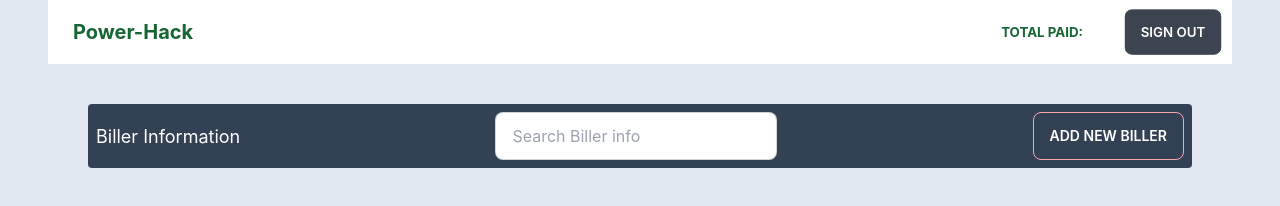
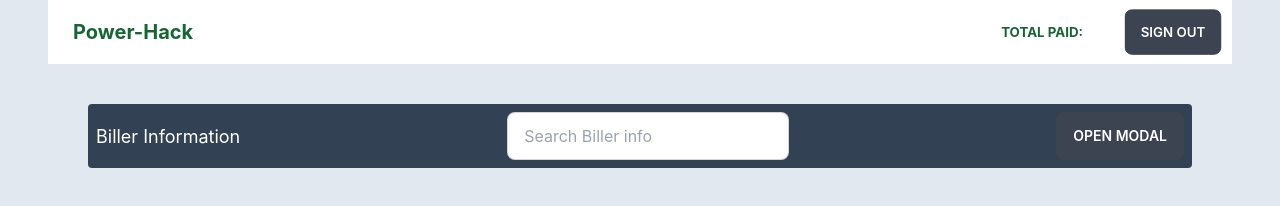
Before and after one commit to rahathossain3/power-distribution-billing-information-client-side, a React (Create React App) app: page / in a window 1280 px wide. Shown: the top 206 px of the page. Built offline with nearby package versions, Linux system fonts and the light colour scheme; no server answers.

Commit message:
modal added

```diff
--- a/src/Component/Home/AddBillerInfo/AddBillerInfo.js
+++ b/src/Component/Home/AddBillerInfo/AddBillerInfo.js
@@ -6,6 +6,7 @@ import { toast, ToastContainer } from 'react-toastify';
 // import { useAuthState } from 'react-firebase-hooks/auth';
 // import auth from '../../firebase.init';
 const AddBillerInfo = () => {
+
 
 
     // const [user] = useAuthState(auth)
@@ -27,6 +28,7 @@ const AddBillerInfo = () => {
             .then(result => {
                 toast('Product Add successfully');
                 reset();
+
             })
     };
 
@@ -61,7 +63,7 @@ const AddBillerInfo = () => {
 
 
 
-                <input className='btn  btn-info hover:btn-ghost w-1/2 mx-auto mt-2 mb-16' type='submit' value="Add Item" />
+                <input className='btn  btn-info hover:btn-ghost w-1/2 mx-auto mt-2 mb-3' type='submit' value="Add Item" />
 
             </form>
             <ToastContainer />
--- a/src/Component/Home/Home.js
+++ b/src/Component/Home/Home.js
@@ -1,13 +1,17 @@
 import React from 'react';
-import { Link } from 'react-router-dom';
 import BillerInfo from './BillerInfo/BillerInfo';
+import AddBillerInfo from './AddBillerInfo/AddBillerInfo';
 import './Home.css'
-// import useBillersInfo from '../../hooks/useBillersInfo';
+
+
 
 
 const Home = () => {
 
     // const [billersInfo] = useBillersInfo([]);
+
+
+
 
     return (
         <div className=' lg:mx-10 m-10 '>
@@ -20,11 +24,31 @@ const Home = () => {
                     <input type="text" placeholder="Search Biller info" className="input input-bordered" />
                 </div>
                 <div className=" gap-2">
-                    <Link to='/addbillerinfo' className="btn border-rose-300 hover:bg-white hover:text-black btn-ghost text-white">Add New Biller</Link>
+
+                    {/*
+
+
+                    {/* //modal  */}
+                    <div>
+                        {/* <!-- The button to open modal --> */}
+                        <label for="booking-modal" class="btn modal-button">open modal</label>
+
+                        {/* <!-- Put this part before </body> tag-- > */}
+                        <input type="checkbox" id="booking-modal" class="modal-toggle" />
+                        <div class="modal modal-bottom md:modal-middle">
+                            <div class="modal-box">
+
+                                <label for="booking-modal" class="btn btn-sm btn-circle absolute right-2 top-2">✕</label>
+
+                                <AddBillerInfo></AddBillerInfo>
+
+                            </div>
+                        </div>
+
+                    </div >
 
                 </div>
             </div>
-
 
 
             <BillerInfo />
```
